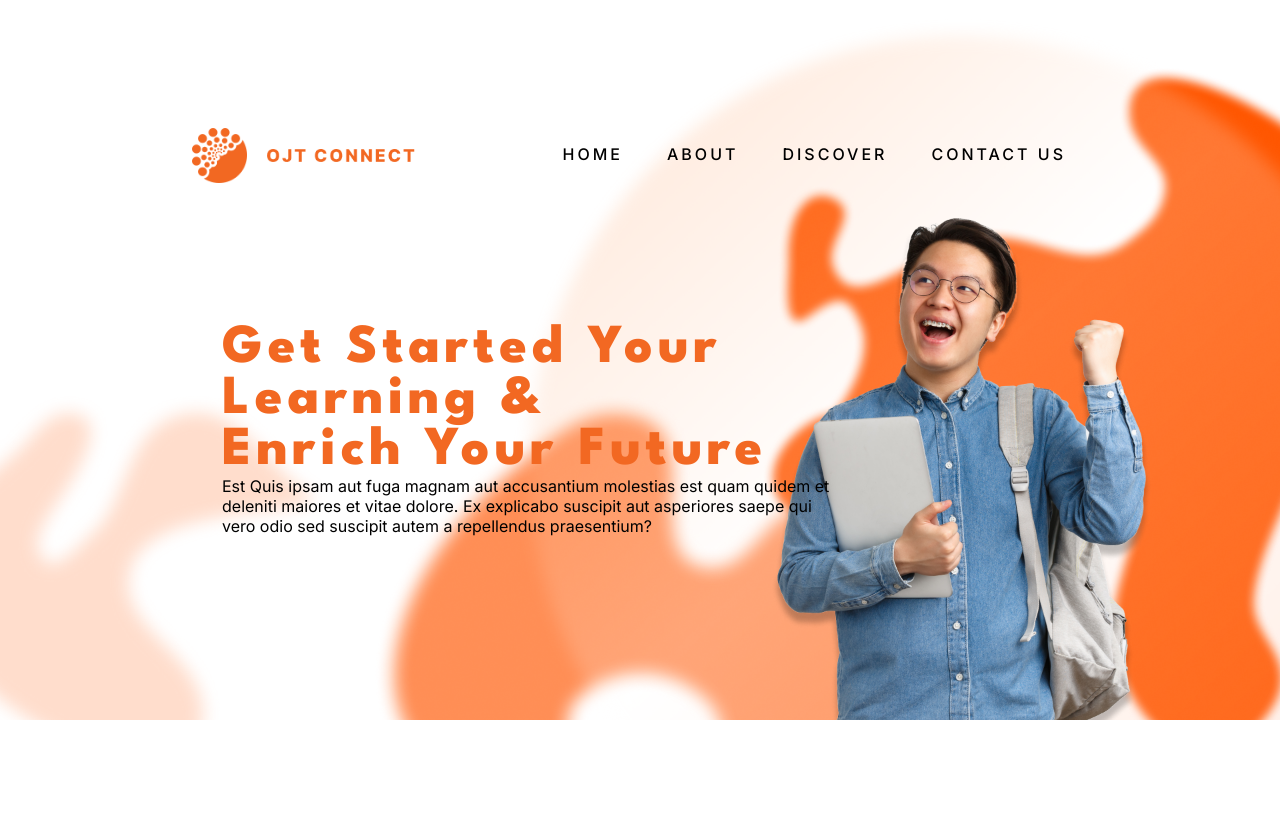
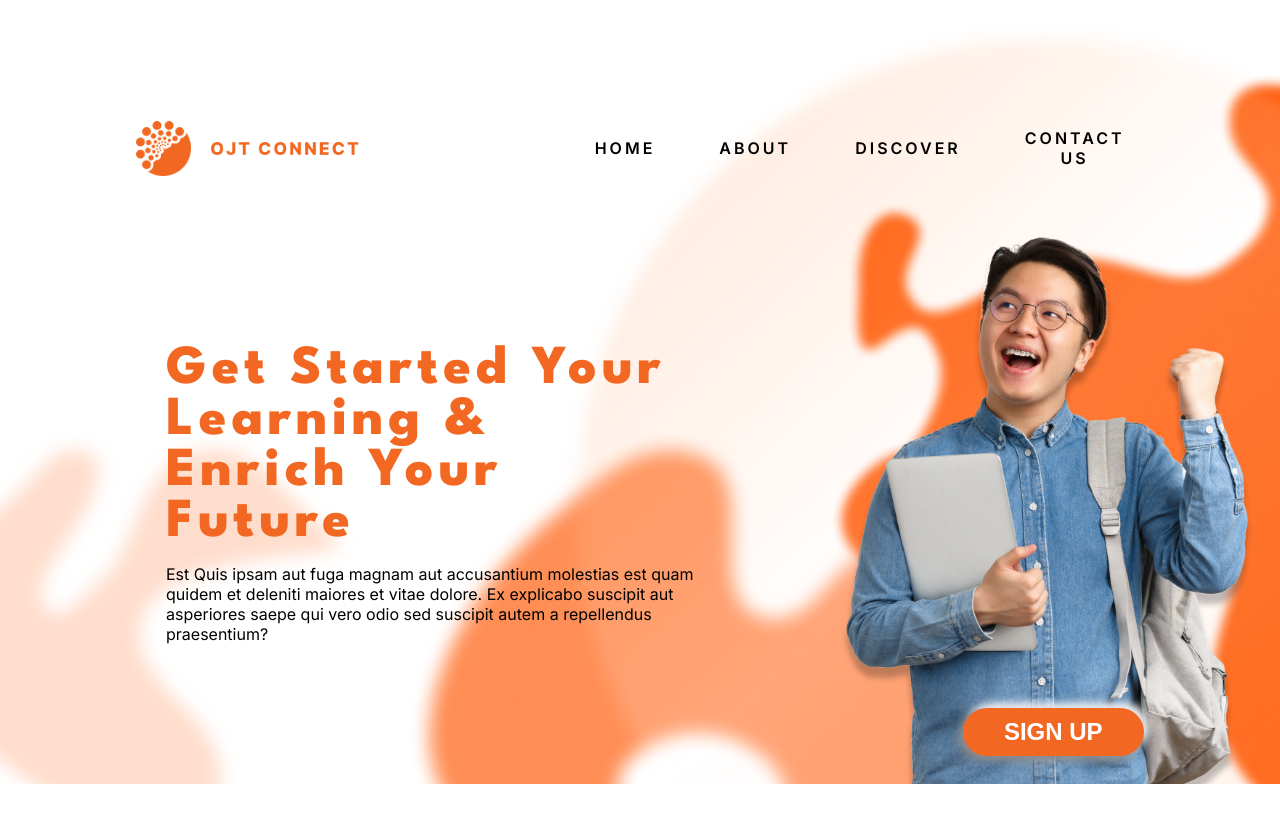
Before and after one commit to jhunel18/ojtconnect-com, a React (Vite) app: page / in a window 1280 px wide. Shown: the top 822 px of the page. After the commit the page ends 800 px from the top, so only its background shows below. Built offline with nearby package versions, Linux system fonts and the light colour scheme.

Commit message:
update landing page

```diff
--- a/src/pages/LandingPage.jsx
+++ b/src/pages/LandingPage.jsx
@@ -1,5 +1,5 @@
 import React from 'react'
-import { Box, Typography, Button } from '@mui/material'
+import { Box, Typography, Button, Grid, Container } from '@mui/material'
 import bg from '../assets/landingBackground1.png'
 import logo from '../assets/Logo.png'
 import title from '../assets/title.png'
@@ -10,31 +10,54 @@ const LandingPage = () => {
         sx={{
             background: `url(${bg})`,
             backgroundRepeat: 'no-repeat',
-                backgroundSize: '100%',
-                height: '1080px',
-                margin: 0,
-                padding: '8em 12em'
+            backgroundSize: 'cover',
+            height: '70vh',
+            padding: '7em',
         }}
         >
-            <div style={{display: 'flex', justifyContent: 'space-between' }}>
-                <div style={{display: 'flex'}}>
-                    <img src={logo} alt="logo" style={{width: '55px', height: '55px'}} />
-                    <img src={title} alt="title" style={{margin: 'auto 20px', width: 'auto', height: '13px'}} />
+            <Container maxWidth="lg">
+                <Grid container spacing={2} alignItems="center">
+                    <Grid item lg={5} md={7} xs={12}>
+                        <div style={{ display: 'flex', alignItems: 'center', justifyContent: 'space-between' }}>
+                        <div style={{ display: 'flex', alignItems: 'center' }}>
+                            <img src={logo} alt="logo" style={{ width: '55px', height: '55px' }} />
+                            <img src={title} alt="title" style={{ margin: 'auto 20px', width: 'auto', height: '13px' }} />
                         </div>
-
-                <ul className='inter-font' style={{listStyleType: 'none', margin: '0', padding: '0', float: 'right'}}>
-                    <li>HOME</li>
-                    <li>ABOUT</li>
-                    <li>DISCOVER</li>
-                    <li>CONTACT US</li>
+                        </div>
+                    </Grid>
+                    <Grid item lg={7} md={7} xs={12}>
+                        <div style={{ display: 'flex', alignItems: 'center', marginLeft: 'auto' }}>
+                            <ul className='inter-font' style={{ listStyleType: 'none', margin: 0, padding: 0, display: 'flex', alignItems: 'center', flexDirection: 'row' }}>
+                            <li style={{ margin: '0 10px', fontWeight: '600' }}>HOME</li>
+                            <li style={{ margin: '0 10px', fontWeight: '600' }}>ABOUT</li>
+                            <li style={{ margin: '0 10px', fontWeight: '600' }}>DISCOVER</li>
+                            <li style={{ margin: '0 10px', fontWeight: '600' }}>CONTACT US</li>
                             </ul>
                         </div>
+                    </Grid>
+                </Grid>
 
-            <Box style={{width: '650px', height: 'auto', display: 'grid', marginTop: '140px'}}>
-                <h1 className='league-spartan-font' style={{fontSize: '55px', fontWeight: '800', margin: 'auto 30px', color: '#F26822', letterSpacing: '5px'}}>Get Started Your Learning & <br />Enrich Your Future</h1>
-                <p className='inter-font' style={{marginLeft: '30px'}}>Est Quis ipsam aut fuga magnam aut accusantium molestias est quam quidem et deleniti maiores et vitae dolore. Ex explicabo suscipit aut asperiores saepe qui vero odio sed suscipit autem a repellendus praesentium?</p>
-            </Box>
+                <Grid container spacing={2} sx={{ marginTop: '9em' }}>
+                    <Grid item lg={7} md={12}>
+                        <h1 className='league-spartan-font' style={{ fontSize: 'clamp(36px, 10vw, 55px)', fontWeight: '800', margin: 'auto 30px', color: '#F26822', letterSpacing: '5px' }}>
+                            Get Started Your Learning & <br /> Enrich Your Future
+                        </h1>
+                    </Grid>
+                    <Grid item lg={7} md={12}>
+                        <p className='inter-font' style={{ marginLeft: '30px' }}>
+                            Est Quis ipsam aut fuga magnam aut accusantium molestias est quam quidem et deleniti maiores et vitae dolore. Ex explicabo suscipit aut asperiores saepe qui vero odio sed suscipit autem a repellendus praesentium?
+                        </p>
+                    </Grid>
+                </Grid>
 
+                <Grid container spacing={2} sx={{ marginTop: '3em', alignItems: 'center' }}>
+                    <Grid item lg={12} md={12} sx={{ textAlign: 'right' }}>
+                        <button style={{ backgroundColor: '#F26822', color: '#fff', borderRadius: '30px', border: '0', padding: '10px 30px', fontSize: '1.5rem', fontWeight: '600', width: '18%', boxShadow: '-5px 5px 10px #8b8b8b, 5px -5px 10px #ffffff', marginLeft: 'auto' }}>
+                        SIGN UP
+                        </button>
+                    </Grid>
+                </Grid>
+            </Container>
         </Box>
     </>)
 }
```
Lines whose indentation alone changed are shown as unchanged.
